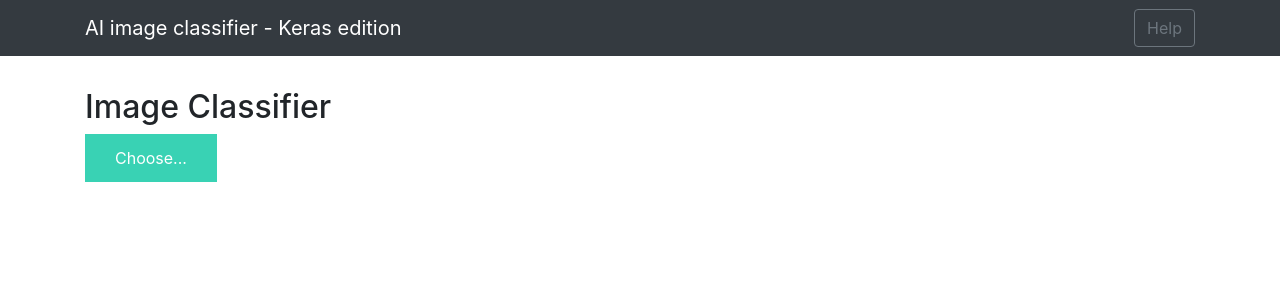
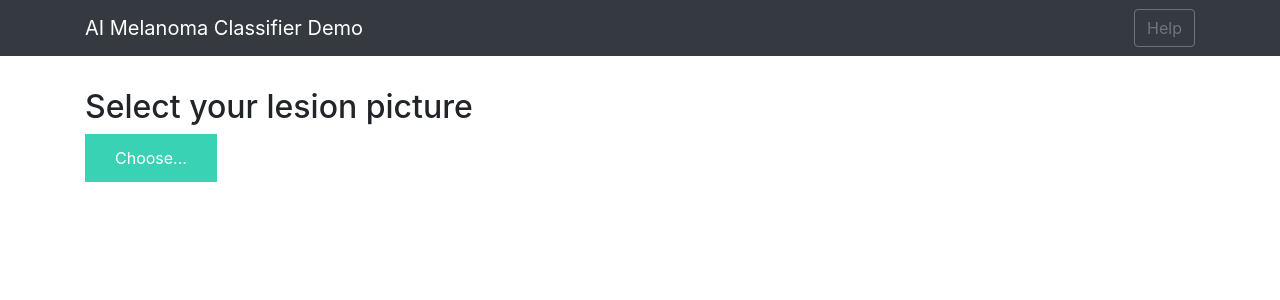
Before and after one commit to ekremucar/skinai, a Flask app: page / in a window 1280 px wide. Shown: the top 300 px of the page. Run offline with Flask 2, Linux system fonts and the light colour scheme; some libraries are stand-ins or nearby versions.

Commit message:
düzenleme

```diff
--- a/app.py
+++ b/app.py
@@ -23,8 +23,7 @@ from flask import Flask, redirect, url_for, request, render_template
 # define a Flask app
 app = Flask(__name__)
 
-print('Successfully loaded VGG16 model...')
-print('Visit http://127.0.0.1:5000')
+
 
 def vggnetwork2(shape1, drop_out1=0.1, drop_out2=0.2, batch_size=32, optimizer='Adam'):
     vgg_conv = VGG16(weights='imagenet', include_top=False, input_shape=(224, 224, 3))
@@ -109,21 +108,20 @@ def vggnetwork2(shape1, drop_out1=0.1, drop_out2=0.2, batch_size=32, optimizer='
 #MODEL_VGG16.load_weights(filepath)
 
 #graph = tf.get_default_graph()
-MODEL_VGG16 = None
+mymodel = None
 
 def model_predict(img_path):
     '''
         helper method to process an uploaded image
     '''
-    global MODEL_VGG16
+    global mymodel
 
-    if MODEL_VGG16 is None :
-        MODEL_VGG16 = vggnetwork2((224,224,3))
-        MODEL_VGG16.load_weights('modeltf')
-
+    if mymodel is None :
+        mymodel = vggnetwork2((224,224,3))
+        mymodel.load_weights('modeltf')
+        print('Successfully loaded VGG16 model...')
 
     image = load_img(img_path)
-
 
     image = image.resize((224, 224))
 
@@ -142,7 +140,7 @@ def model_predict(img_path):
 
     image_stack.append(image)
 
-    preds = MODEL_VGG16.predict(image_stack)
+    preds = mymodel.predict(image_stack)
 
     return preds
 
@@ -163,8 +161,6 @@ def upload():
 
         # make prediction about this image's class
         preds = model_predict(file_path)
-        print(preds)
-
 
         return " Benign : {} | Malignant : {}".format(preds[0][0], preds[0][1])
 
--- a/static/js/main.js
+++ b/static/js/main.js
@@ -45,7 +45,7 @@ $(document).ready(function () {
                 // Get and display the result
                 $('.loader').hide();
                 $('#result').fadeIn(600);
-                $('#result').text(' Result:  ' + data);
+                $('#result').text(' ' + data);
                 console.log('Success!');
             },
         });
--- a/templates/base.html
+++ b/templates/base.html
@@ -4,7 +4,7 @@
     <meta charset="UTF-8">
     <meta name="viewport" content="width=device-width, initial-scale=1.0">
     <meta http-equiv="X-UA-Compatible" content="ie=edge">
-    <title>AI Demo</title>
+    <title>AI Melanoma Classifier Demo</title>
     <link href="https://cdn.bootcss.com/bootstrap/4.0.0/css/bootstrap.min.css" rel="stylesheet">
     <script src="https://cdn.bootcss.com/popper.js/1.12.9/umd/popper.min.js"></script>
     <script src="https://cdn.bootcss.com/jquery/3.3.1/jquery.min.js"></script>
@@ -15,7 +15,7 @@
 <body>
     <nav class="navbar navbar-dark bg-dark">
         <div class="container">
-            <a class="navbar-brand" href="#">AI image classifier - Keras edition</a>
+            <a class="navbar-brand" href="#">AI Melanoma Classifier Demo</a>
             <button class="btn btn-outline-secondary my-2 my-sm-0" type="submit">Help</button>
         </div>
     </nav>
--- a/templates/index.html
+++ b/templates/index.html
@@ -1,6 +1,6 @@
 {% extends "base.html" %} {% block content %}
 
-<h2>Image Classifier</h2>
+<h2>Select your lesion picture</h2>
 
 <div>
     <form id="upload-file" method="post" enctype="multipart/form-data">
```
